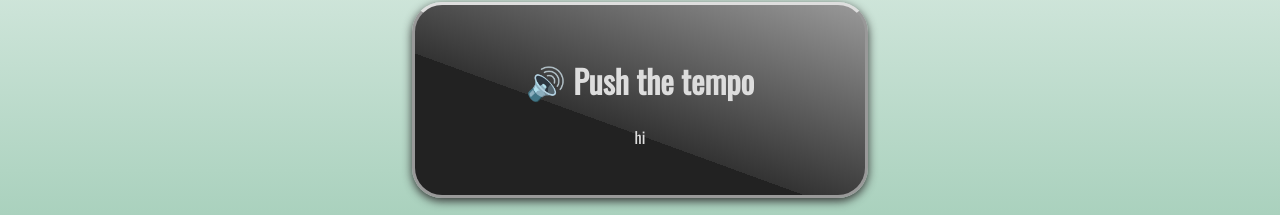
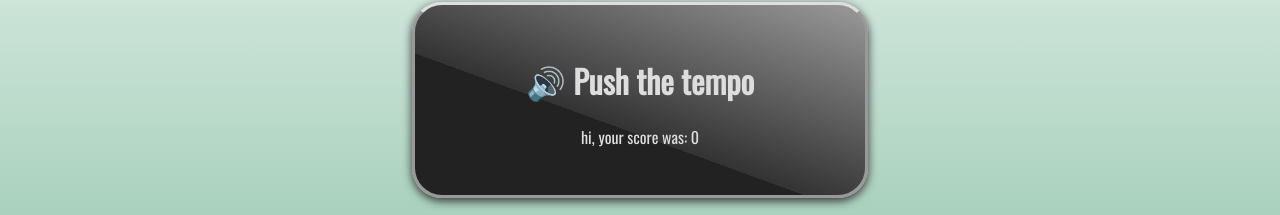
Before and after one commit to tomasklingen/push-the-tempo, a React (Create React App) app: page /push-the-tempo/score in a window 1280 px wide. Shown: the part 300-515 px from the top of the page. Built offline with nearby package versions, Linux system fonts and the light colour scheme.

Commit message:
connect game screen with scorescreen through state lifting

```diff
--- a/src/App.tsx
+++ b/src/App.tsx
@@ -1,14 +1,17 @@
-import React from "react";
+import React, { useState } from "react";
+import { BrowserRouter as Router, Route } from "react-router-dom";
 import "./App.css";
-import { BrowserRouter as Router, Route } from "react-router-dom";
 import { GameScreen } from "./GameScreen";
 import { LeaderBoardScreen } from "./LeaderBoardScreen";
-
-const ScoreScreen: React.FC = () => {
-  return <p>hi</p>;
-};
+import { ScoreScreen } from "./ScoreScreen";
 
 function App() {
+  const [score, setScore] = useState(0);
+
+  const gameOverHandler = (score: number) => {
+    setScore(score);
+  };
+
   return (
     <Router basename="/push-the-tempo">
       <div className="app">
@@ -22,10 +25,10 @@ function App() {
             <LeaderBoardScreen />
           </Route>
           <Route path="/game">
-            <GameScreen></GameScreen>
+            <GameScreen onGameOver={gameOverHandler}></GameScreen>
           </Route>
           <Route path="/score">
-            <ScoreScreen />
+            <ScoreScreen score={score} />
           </Route>
         </main>
       </div>
--- a/src/GameScreen.tsx
+++ b/src/GameScreen.tsx
@@ -3,7 +3,11 @@ import { Redirect } from "react-router-dom";
 import { BpmButton, Button } from "./Button";
 import { SmallLCD } from "./Lcd";
 
-export const GameScreen: React.FC = () => {
+interface GameScreenProps {
+  onGameOver: (score: number) => void;
+}
+
+export const GameScreen: React.FC<GameScreenProps> = ({ onGameOver }) => {
   const randomBpm = () => Math.floor(Math.random() * 100 + 80);
   const [bpmTarget, setBpmTarget] = useState(0);
   const [playerBpm, setPlayerBpm] = useState(0);
@@ -30,6 +34,7 @@ export const GameScreen: React.FC = () => {
       if (timeLeft > 1) {
         setTimeLeft(time => time - 1);
       } else {
+        onGameOver(score);
         setIsFinished(true);
       }
     }, 1000);
@@ -78,7 +83,7 @@ export const GameScreen: React.FC = () => {
       ) : (
         <Button onClick={start}>&#9654; Start</Button>
       )}
-      {isFinished ? <Redirect to="score"></Redirect> : ""}
+      {isFinished ? <Redirect to="score" push={true}></Redirect> : ""}
     </div>
   );
 };
--- /dev/null
+++ b/src/ScoreScreen.tsx
@@ -0,0 +1,9 @@
+import React from "react";
+
+interface ScoreScreenProps {
+  score: number;
+}
+
+export const ScoreScreen: React.FC<ScoreScreenProps> = ({ score }) => {
+  return <p>hi, your score was: {score}</p>;
+};
```
